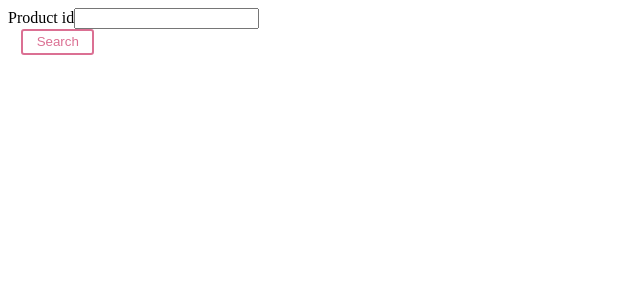
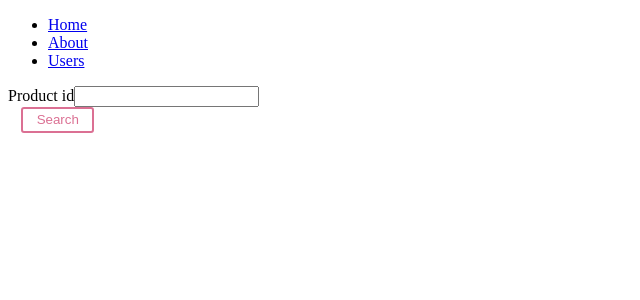
Before and after one commit to dubrovsky-kiril/ssr-template, a React app: page / in a window 1280 px wide. Shown: the top 300 px of the page, without its empty margins (0-640 px from the left). Built offline with nearby package versions, Linux system fonts and the light colour scheme; the HTML template or start-up script is replaced by a standard one.

Commit message:
Add few routes

```diff
--- a/client/App.tsx
+++ b/client/App.tsx
@@ -1,10 +1,26 @@
 import * as React from "react";
-import { Route } from "react-router-dom";
+import { Route, Link } from "react-router-dom";
 import ProductIdForm from "./components/ProductIdForm";
 
 const App: React.FunctionComponent = () => (
   <div>
-    <Route exact path="/" component={ProductIdForm} />
+    <nav>
+      <ul>
+        <li>
+          <Link to="/">Home</Link>
+        </li>
+        <li>
+          <Link to="/about">About</Link>
+        </li>
+        <li>
+          <Link to="/faq">Users</Link>
+        </li>
+      </ul>
+    </nav>
+
+    <Route path="/" exact component={ProductIdForm} />
+    <Route path="/about" component={() => <div>About Page</div>} />
+    <Route path="/faq" component={() => <div>FAQ Page</div>} />
   </div>
 );
 
--- a/client/index.tsx
+++ b/client/index.tsx
@@ -1,7 +1,7 @@
 import * as React from "react";
 import * as ReactDOM from "react-dom";
 import { BrowserRouter } from "react-router-dom";
-import ProductIdForm from "./components/ProductIdForm";
+import App from "./App";
 
 const render = Component => {
   const renderMethod = module.hot ? ReactDOM.render : ReactDOM.hydrate;
@@ -14,6 +14,6 @@ const render = Component => {
   );
 };
 
-render(ProductIdForm);
+render(App);
 
-if (module.hot) module.hot.accept(() => render(ProductIdForm));
+if (module.hot) module.hot.accept(() => render(App));
```
Also changed, not shown: 1 other file (tests, documents, lock files or other folders).
